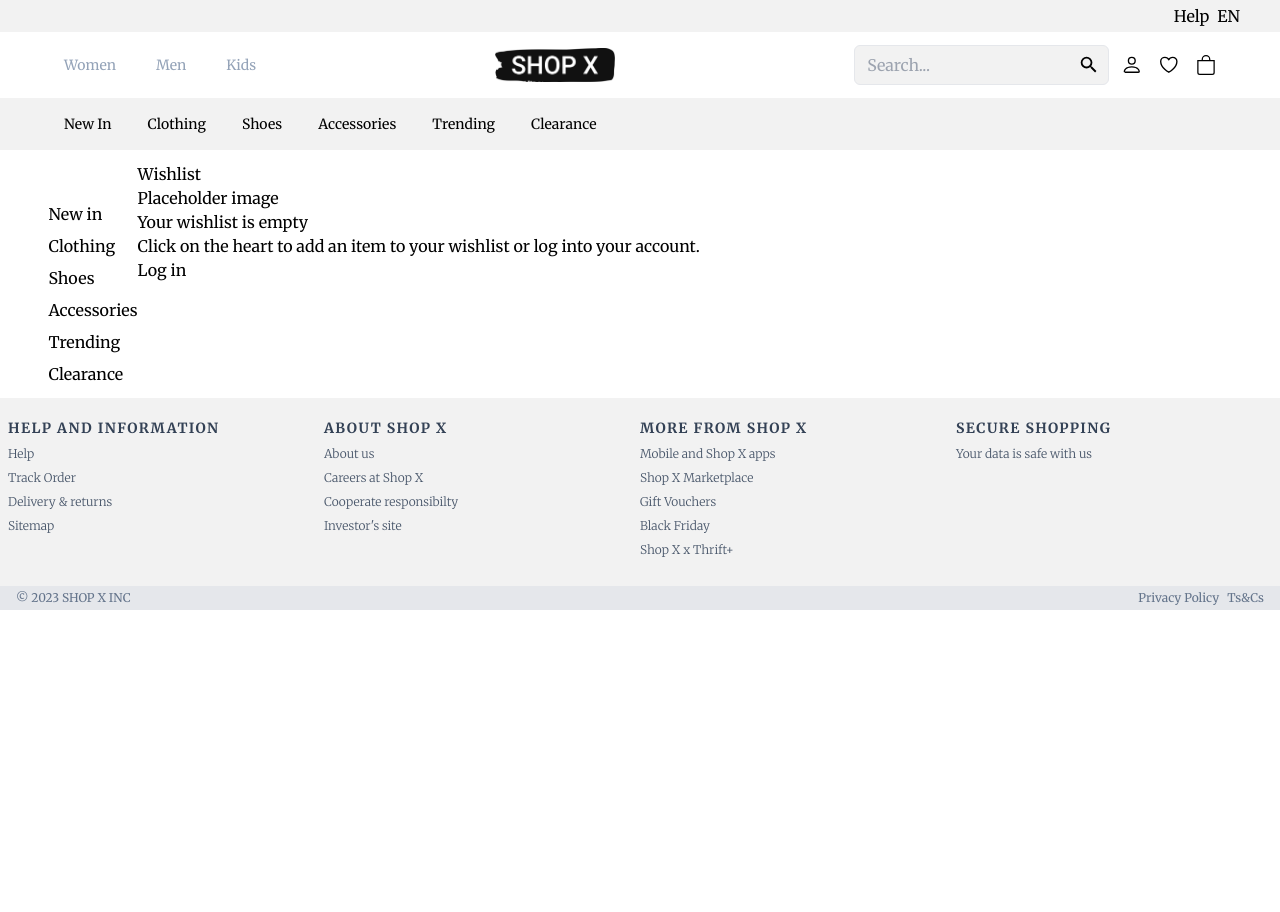
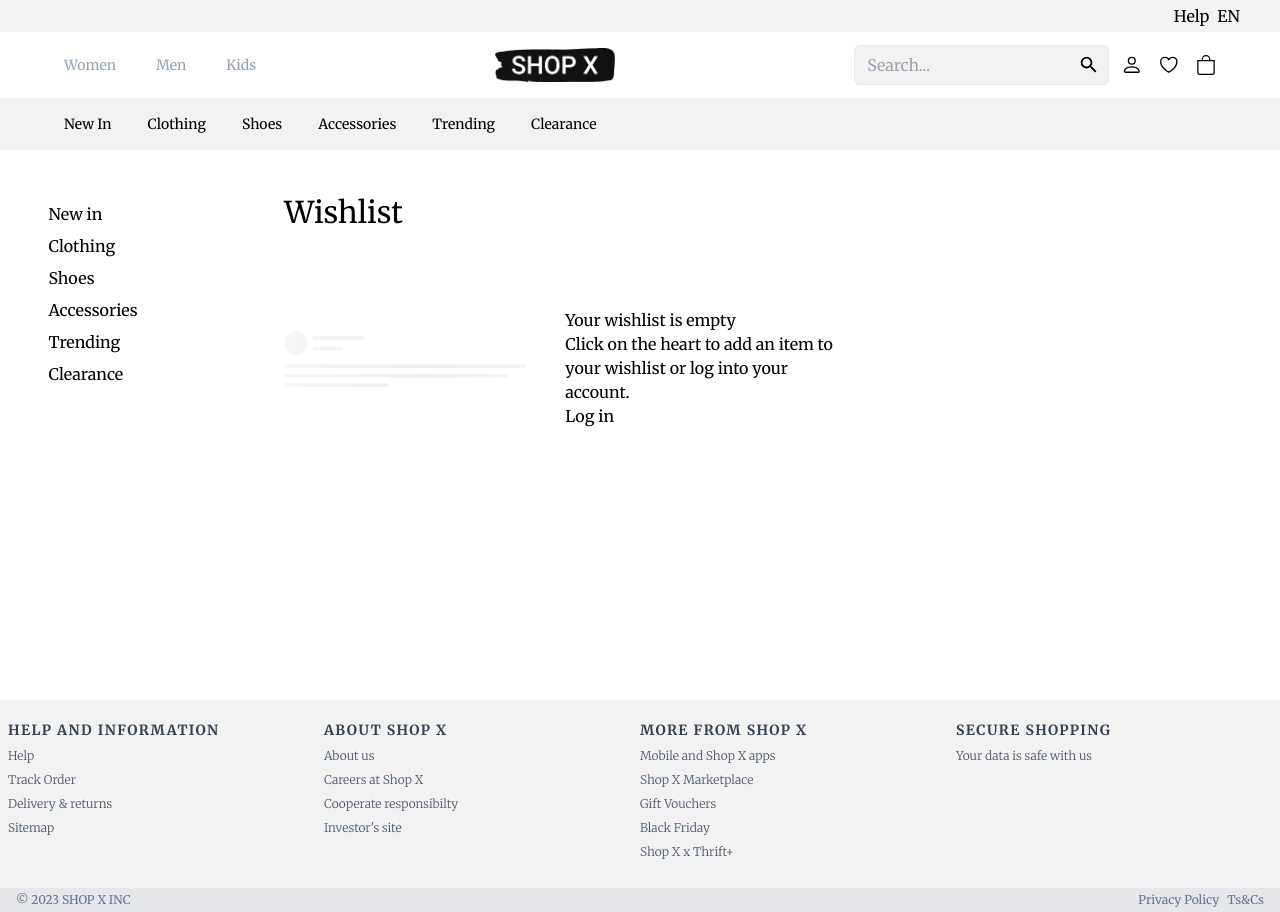
Before and after one commit to EseAlli/shop-x, a Next.js app: page /wishlist in a window 1280 px wide. Before the commit the page ends 800 px from the top, so only its background shows below. Built offline with nearby package versions, Linux system fonts and the light colour scheme.

Commit message:
building wishlist page

```diff
--- a/package.json
+++ b/package.json
@@ -18,6 +18,7 @@
     "formik": "^2.2.9",
     "next": "13.2.4",
     "react": "18.2.0",
+    "react-content-loader": "^6.2.1",
     "react-dom": "18.2.0",
     "react-icons": "^4.8.0",
     "react-slick": "^0.29.0",
--- a/src/components/Empty/index.tsx
+++ b/src/components/Empty/index.tsx
@@ -1,13 +1,11 @@
 import React from "react";
+import { Facebook as Placeholder } from "react-content-loader";
 
 const index = () => {
   return (
-    <div>
-      <div>
-        <h3>Wishlist</h3>
-      </div>
-      <div>
-        <p>Placeholder image</p>
+    <div className="h-[60%] flex items-center">
+      <div className="flex">
+        <Placeholder />
         <div>
           <p>Your wishlist is empty</p>
           <p>
--- a/src/components/Layout/index.tsx
+++ b/src/components/Layout/index.tsx
@@ -7,7 +7,9 @@
   return (
     <>
       <Header />
-      {children}
+      <div className="min-h-[calc(100vh-250px)] h-full flex flex-col">
+        <>{children}</>
+      </div>
       <Footer />
     </>
   );
--- a/src/pages/wishlist/index.tsx
+++ b/src/pages/wishlist/index.tsx
@@ -4,10 +4,13 @@
 
 const index = () => {
   return (
-    <div className="container mx-auto p-3">
-      <div className="flex flex-col md:flex-row">
+    <div className="p-3 h-1/2 flex flex-1 w-full">
+      <div className="flex flex-col md:flex-row w-full">
         <CategorySidebar />
-        <div>
+        <div className="container mx-auto w-8/12 py-5 lg:py-8 flex flex-col">
+          <div>
+            <h3 className="text-2xl lg:text-3xl font-medium">Wishlist</h3>
+          </div>
           <Empty />
         </div>
       </div>
```
Also changed, not shown: 1 other file (tests, documents, lock files or other folders).
